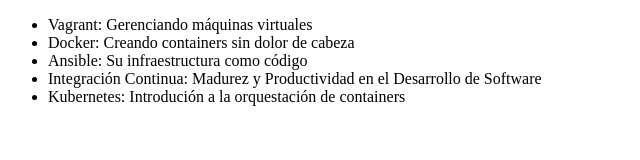
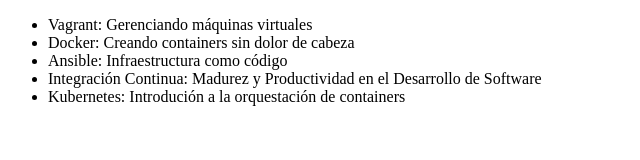
Before and after one commit to MEUFAJ/alura-git, a plain HTML site: page index.html in a window 1280 px wide. Shown: the full height of the page, 0-640 px from the left. Drawn offline with Linux system fonts and the light colour scheme.

Commit message:
Cambiando el nombre del cuurso de Ansible

```diff
--- a/index.html
+++ b/index.html
@@ -8,7 +8,7 @@
         <ul>
             <li>Vagrant: Gerenciando máquinas virtuales</li>
             <li>Docker: Creando containers sin dolor de cabeza</li>
-            <li>Ansible:  Su infraestructura como código</li>
+            <li>Ansible:  Infraestructura como código</li>
             <li>Integración Continua: Madurez y Productividad en el Desarrollo de Software</li>
             <li>Kubernetes: Introdución a la orquestación de containers</li>
         </ul>
```
